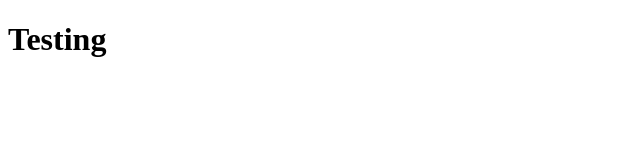
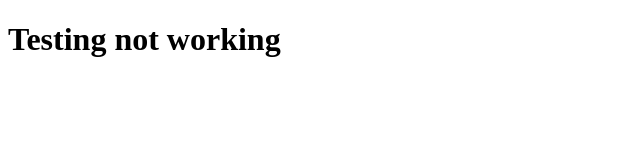
Before and after one commit to mh321605/coursera-website, a plain HTML site: page website/index.html in a window 1280 px wide. Shown: the whole page, without its empty margins (0-640 px from the left). Drawn offline with Linux system fonts and the light colour scheme.

Commit message:
not working testing

```diff
--- a/website/index.html
+++ b/website/index.html
@@ -4,6 +4,6 @@
 	<title>Testing</title>
 </head>
 <body>
-<h1>Testing</h1>
+<h1>Testing not working</h1>
 </body>
 </html>
```
